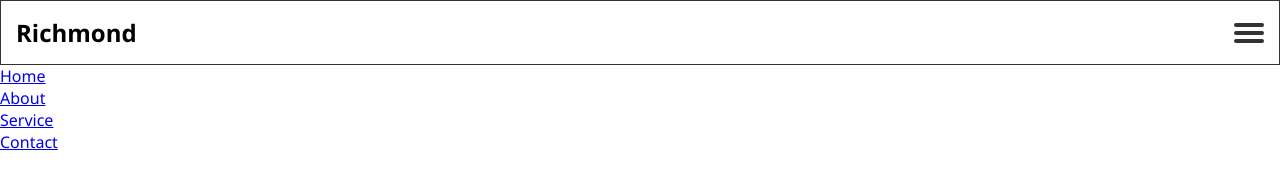
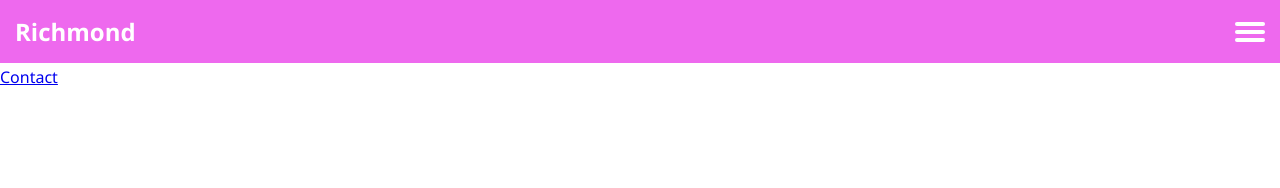
Before and after one commit to 4wiafe/drop-down-menu, a plain HTML site: page index.html in a window 1280 px wide. Drawn offline with Linux system fonts and the light colour scheme.

Commit message:
Refactor header and menu button css
Changed background color and text color of the header
Changed the background color of the menu bars

```diff
--- a/css/styles.css
+++ b/css/styles.css
@@ -16,11 +16,14 @@ body {
 
 header {
   width: 100%;
-  border: 1px solid #333;
+  background: #ee69ee;
+  color: #fff;
   padding: 15px;
   display: flex;
   justify-content: space-between;
   align-items: center;
+  position: fixed;
+  z-index: 10;
 }
 
 .menu-button-container {
@@ -42,7 +45,7 @@ header {
 .hamburger span {
   width: 100%;
   height: 4px;
-  background: #333;
+  background: #fff;
   border-radius: 3px;
   cursor: pointer;
 }
```
